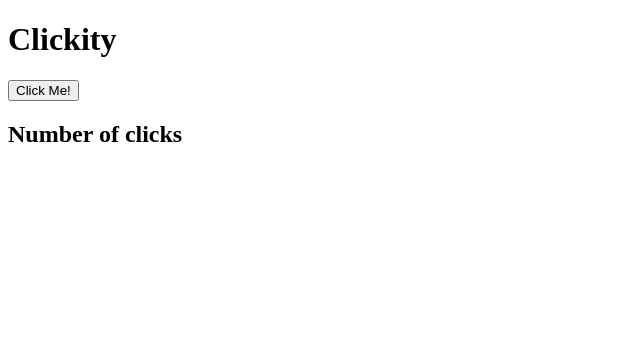
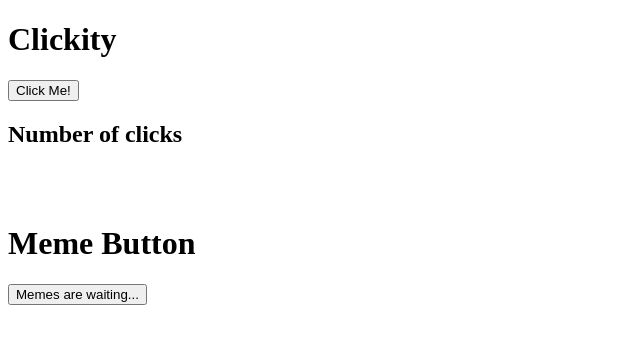
Before and after one commit to DeviantSchemist/JavascriptButtons, a plain HTML site: page index.html in a window 1280 px wide. Shown: the whole page, without its empty margins (0-640 px from the left). Drawn offline with Linux system fonts and the light colour scheme.

Commit message:
added a meme button

```diff
--- a/index.html
+++ b/index.html
@@ -14,6 +14,12 @@
   <h2>Number of clicks</h2>
   <div id="numClick"></div>
 
+  <br><br>
+
+  <h1>Meme Button</h1>
+  <button id="memeClick">Memes are waiting...</button>
+
+
   <script src="./script.js"></script>
 </body>
 
```
